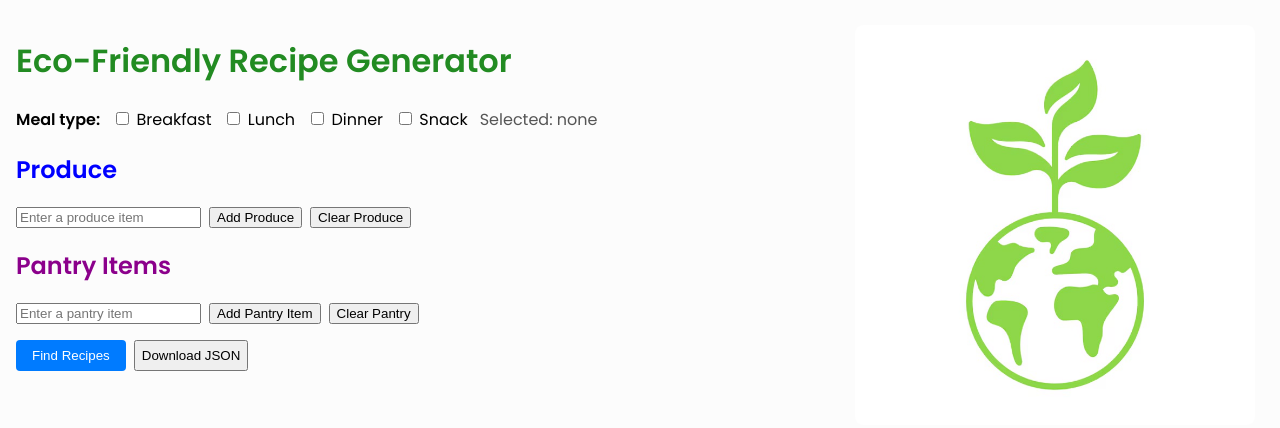
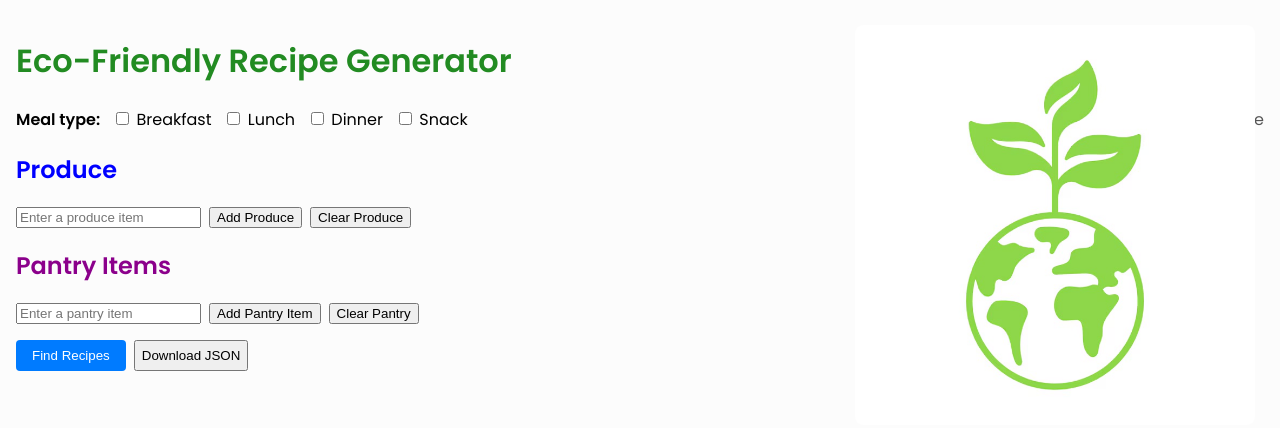
Before and after one commit to nikitahuynh/healthy-pickins, a React (Create React App) app: page / in a window 1280 px wide. Shown: the top 428 px of the page. Built offline with nearby package versions, Linux system fonts and the light colour scheme.

Commit message:
separate css and js

```diff
--- a/package.json
+++ b/package.json
@@ -52,6 +52,5 @@
   "license": "ISC",
   "bugs": {
     "url": "https://github.com/nikitahuynh/eco-meals/issues"
-  },
-  "homepage": "https://github.com/nikitahuynh/eco-meals#readme"
+  }
 }
--- /dev/null
+++ b/src/App.css
@@ -0,0 +1,127 @@
+/* Container and Typography */
+.App {
+  padding: 1rem;
+  font-family: 'Poppins', sans-serif;
+  position: relative;
+}
+
+.logo {
+  position: absolute;
+  top: 25px;
+  right: 25px;
+  width: 400px;
+  height: auto;
+  border-radius: 8px;
+}
+
+h1 {
+  color: forestgreen;
+}
+
+/* Meal Type Section */
+.meal-type-row {
+  display: flex;
+  gap: 0.75rem;
+  align-items: center;
+  marginBottom: 1rem;
+}
+
+.meal-type-label {
+  font-weight: 600;
+}
+
+.selection-indicator {
+  margin-left: auto; /* Corrected from marginCenter */
+  color: #555;
+}
+
+/* Sections & Lists */
+section {
+  margin-bottom: 1rem;
+}
+
+.produce-title {
+  color: blue;
+}
+
+.pantry-title {
+  color: darkmagenta;
+}
+
+.input-group {
+  display: flex;
+  gap: 0.5rem;
+}
+
+.item-list {
+  list-style: none;
+  padding: 0;
+}
+
+.item-row {
+  display: flex;
+  gap: 0.5rem;
+  margin-top: 4px;
+}
+
+/* Buttons */
+.btn-primary {
+  background: #007bff;
+  color: white;
+  border: none;
+  padding: 0.5rem 1rem;
+  border-radius: 4px;
+  cursor: pointer;
+}
+
+.btn-group {
+  display: flex;
+  gap: 0.5rem;
+  margin-bottom: 2rem;
+}
+
+/* Recipe Card Styling */
+.recipe-section {
+  border-top: 2px solid #eee;
+  padding-top: 1rem;
+}
+
+.recipe-container {
+  border: 1px solid #ccc;
+  border-radius: 8px;
+  padding: 1rem;
+  background: #f9f9f9;
+}
+
+.recipe-card {
+  margin-bottom: 1.5rem;
+  border-bottom: 1px solid #ddd;
+  padding-bottom: 1rem;
+}
+
+.recipe-card h3 {
+  color: #333;
+  margin-top: 0;
+}
+
+.recipe-grid {
+  display: grid;
+  grid-template-columns: 1fr 1fr;
+  gap: 1rem;
+}
+
+.have-text { color: green; }
+.need-text { color: red; }
+
+.recipe-list {
+  font-size: 0.9rem;
+  padding-left: 1.2rem;
+}
+
+/* Pagination */
+.pagination {
+  display: flex;
+  align-items: center;
+  justify-content: center;
+  gap: 1rem;
+}
--- a/src/App.js
+++ b/src/App.js
@@ -1,12 +1,9 @@
 import React, { useEffect, useState } from 'react';
-
+import './App.css'; // Import the new CSS file
 import EcoLogo from './EcoPic3.jpeg';
-
-// 1. Import your local JSON file directly
 import topRecipesData from './top_recipes.json';
 
 function App() {
-  // --- EXISTING STATE ---
   const [produceInput, setProduceInput] = useState('');
   const [pantryInput, setPantryInput] = useState('');
   const [mealTypes, setMealTypes] = useState(() => {
@@ -33,18 +30,15 @@ function App() {
     } catch { return []; }
   });
 
-  // --- NEW STATE FOR RECIPE VIEWER ---
-  const [showRecipes, setShowRecipes] = useState(false); // Controls if the section is visible
+  const [showRecipes, setShowRecipes] = useState(false);
   const [currentPage, setCurrentPage] = useState(0);
   const itemsPerPage = 5;
 
-  // Persist ingredients
   useEffect(() => {
     const payload = { produce, pantry, mealTypes };
     localStorage.setItem('ingredients', JSON.stringify(payload));
   }, [produce, pantry, mealTypes]);
 
-  // Handlers
   const addProduce = () => {
     const trimmed = produceInput.trim();
     if (!trimmed) return;
@@ -72,13 +66,11 @@ function App() {
     .filter(([_, val]) => val)
     .map(([key]) => key);
 
-  // --- TRIGGER FIND RECIPES ---
   const handleFindRecipes = () => {
     setShowRecipes(true);
-    setCurrentPage(0); // Reset to page 1 whenever searching
+    setCurrentPage(0);
   };
 
-  // Pagination Logic using the imported JSON data
   const totalPages = Math.ceil(topRecipesData.length / itemsPerPage);
   const currentRecipes = topRecipesData.slice(
     currentPage * itemsPerPage,
@@ -96,152 +88,98 @@ function App() {
     URL.revokeObjectURL(url);
   };
 
+  return (
+    <div className="App">
+      <img src={EcoLogo} alt="Eco Meals Logo" className="logo" />
 
-  return (
-    // <div className="App" style={{ padding: '1rem', fontFamily: "'Poppins', sans-serif"}}>
-    <div className="App" style={{ padding: '1rem', fontFamily: "'Poppins', sans-serif", position: 'relative' }}>
+      <h1>Eco-Friendly Recipe Generator</h1>
 
-      {/* for image */}
-      <img
-        src={EcoLogo}
-        alt="Eco Meals Logo"
-        style={{
-          position: 'absolute',
-          top: '25px',
-          right: '25px',
-          width: '400px', // Adjust size as needed
-          height: 'auto',
-          borderRadius: '8px' // Optional: rounds the corners of your JPEG
-        }}
-      />
-
-      <h1 style={{ color: 'forestgreen' }}>Eco-Friendly Recipe Generator</h1>
-
-      {/* MEAL TYPE ROW */}
-      <div style={{ display: 'flex', gap: '0.75rem', alignItems: 'center', marginBottom: '1rem' }}>
-        <span style={{ fontWeight: 600 }}>Meal type:</span>
-
+      <div className="meal-type-row">
+        <span className="meal-type-label">Meal type:</span>
         <label>
-          <input
-            type="checkbox"
-            checked={mealTypes.breakfast}
-            onChange={() => toggleMealType('breakfast')}
-          />{' '}
-          Breakfast
+          <input type="checkbox" checked={mealTypes.breakfast} onChange={() => toggleMealType('breakfast')} /> Breakfast
         </label>
         <label>
-          <input
-            type="checkbox"
-            checked={mealTypes.lunch}
-            onChange={() => toggleMealType('lunch')}
-          />{' '}
-          Lunch
+          <input type="checkbox" checked={mealTypes.lunch} onChange={() => toggleMealType('lunch')} /> Lunch
         </label>
         <label>
-          <input
-            type="checkbox"
-            checked={mealTypes.dinner}
-            onChange={() => toggleMealType('dinner')}
-          />{' '}
-          Dinner
+          <input type="checkbox" checked={mealTypes.dinner} onChange={() => toggleMealType('dinner')} /> Dinner
         </label>
         <label>
-          <input
-            type="checkbox"
-            checked={mealTypes.snack}
-            onChange={() => toggleMealType('snack')}
-          />{' '}
-          Snack
+          <input type="checkbox" checked={mealTypes.snack} onChange={() => toggleMealType('snack')} /> Snack
         </label>
 
-        {/* Small indicator of selection */}
-        <span style={{ marginCenter: 'auto', color: '#555' }}>
+        <span className="selection-indicator">
           Selected: {selectedMealTypes.length ? selectedMealTypes.join(', ') : 'none'}
         </span>
       </div>
 
-      {/* PRODUCE SECTION */}
-      <section style={{ marginBottom: '1rem' }}>
-        <h2 style={{ color: 'blue' }}>Produce</h2>
-        <div className="input-group" style={{ display: 'flex', gap: '0.5rem' }}>
+      <section>
+        <h2 className="produce-title">Produce</h2>
+        <div className="input-group">
           <input
             type="text"
-            id="produce-input"
             placeholder="Enter a produce item"
             value={produceInput}
             onChange={(e) => setProduceInput(e.target.value)}
             onKeyDown={(e) => e.key === 'Enter' && addProduce()}
           />
-          <button id="add-produce-button" onClick={addProduce}>
-            Add Produce
-          </button>
-          <button id="clear-produce-button" onClick={clearProduce}>
-            Clear Produce
-          </button>
+          <button onClick={addProduce}>Add Produce</button>
+          <button onClick={clearProduce}>Clear Produce</button>
         </div>
-        <ul style={{ listStyle: 'none', padding: 0 }}>
+        <ul className="item-list">
           {produce.map((item, i) => (
-            <li key={i} style={{ display: 'flex', gap: '0.5rem', marginTop: '4px' }}>
+            <li key={i} className="item-row">
               <button onClick={() => removeProduceItem(i)}>✕</button> {item}
             </li>
           ))}
         </ul>
       </section>
 
-      {/* PANTRY SECTION */}
-      <section style={{ marginBottom: '1rem' }}>
-        <h2 style={{ color: 'darkmagenta' }}>Pantry Items</h2>
-        <div className="input-group" style={{ display: 'flex', gap: '0.5rem' }}>
+      <section>
+        <h2 className="pantry-title">Pantry Items</h2>
+        <div className="input-group">
           <input
             type="text"
-            id="pantry-input"
             placeholder="Enter a pantry item"
             value={pantryInput}
             onChange={(e) => setPantryInput(e.target.value)}
             onKeyDown={(e) => e.key === 'Enter' && addPantry()}
           />
-          <button id="add-pantry-button" onClick={addPantry}>
-            Add Pantry Item
-          </button>
-          <button id="clear-pantry-button" onClick={clearPantry}>
-            Clear Pantry
-          </button>
+          <button onClick={addPantry}>Add Pantry Item</button>
+          <button onClick={clearPantry}>Clear Pantry</button>
         </div>
-        <ul style={{ listStyle: 'none', padding: 0 }}>
+        <ul className="item-list">
           {pantry.map((item, i) => (
-            <li key={i} style={{ display: 'flex', gap: '0.5rem', marginTop: '4px' }}>
+            <li key={i} className="item-row">
               <button onClick={() => removePantryItem(i)}>✕</button> {item}
             </li>
           ))}
         </ul>
       </section>
 
-      {/* ACTION BUTTONS */}
-      <div style={{ display: 'flex', gap: '0.5rem', marginBottom: '2rem' }}>
-        <button onClick={handleFindRecipes} style={{ background: '#007bff', color: 'white', border: 'none', padding: '0.5rem 1rem', borderRadius: '4px', cursor: 'pointer' }}>
-          Find Recipes
-        </button>
+      <div className="btn-group">
+        <button onClick={handleFindRecipes} className="btn-primary">Find Recipes</button>
         <button onClick={downloadJSON}>Download JSON</button>
       </div>
 
-      {/* RECIPE VIEWER (Only shows if showRecipes is true) */}
       {showRecipes && (
-        <section style={{ borderTop: '2px solid #eee', paddingTop: '1rem' }}>
+        <section className="recipe-section">
           <h2>Top Recipes</h2>
-          <div style={{ border: '1px solid #ccc', borderRadius: '8px', padding: '1rem', background: '#f9f9f9' }}>
+          <div className="recipe-container">
             {currentRecipes.map((recipe, index) => (
-              <div key={index} style={{ marginBottom: '1.5rem', borderBottom: '1px solid #ddd', paddingBottom: '1rem' }}>
-                <h3 style={{ color: '#333', marginTop: 0 }}>{recipe.name}</h3>
-                <div style={{ display: 'grid', gridTemplateColumns: '1fr 1fr', gap: '1rem' }}>
+              <div key={index} className="recipe-card">
+                <h3>{recipe.name}</h3>
+                <div className="recipe-grid">
                   <div>
-                    <strong style={{ color: 'green' }}>Have:</strong>
-                    <ul style={{ fontSize: '0.9rem', paddingLeft: '1.2rem' }}>
+                    <strong className="have-text">Have:</strong>
+                    <ul className="recipe-list">
                       {recipe.ingredientsHave?.map((ing, i) => <li key={i}>{ing}</li>)}
                     </ul>
                   </div>
                   <div>
-                    <strong style={{ color: 'red' }}>Still Need:</strong>
-                    <ul style={{ fontSize: '0.9rem', paddingLeft: '1.2rem' }}>
+                    <strong className="need-text">Still Need:</strong>
+                    <ul className="recipe-list">
                       {recipe.ingredientsNeed?.map((ing, i) => <li key={i}>{ing}</li>)}
                     </ul>
                   </div>
@@ -249,8 +187,7 @@ function App() {
               </div>
             ))}
 
-            {/* Pagination Controls */}
-            <div style={{ display: 'flex', alignItems: 'center', justifyContent: 'center', gap: '1rem' }}>
+            <div className="pagination">
               <button onClick={() => setCurrentPage(p => Math.max(0, p - 1))} disabled={currentPage === 0}>← Previous</button>
               <span>Page {currentPage + 1} of {totalPages}</span>
               <button onClick={() => setCurrentPage(p => Math.min(totalPages - 1, p + 1))} disabled={currentPage >= totalPages - 1}>Next →</button>
```
